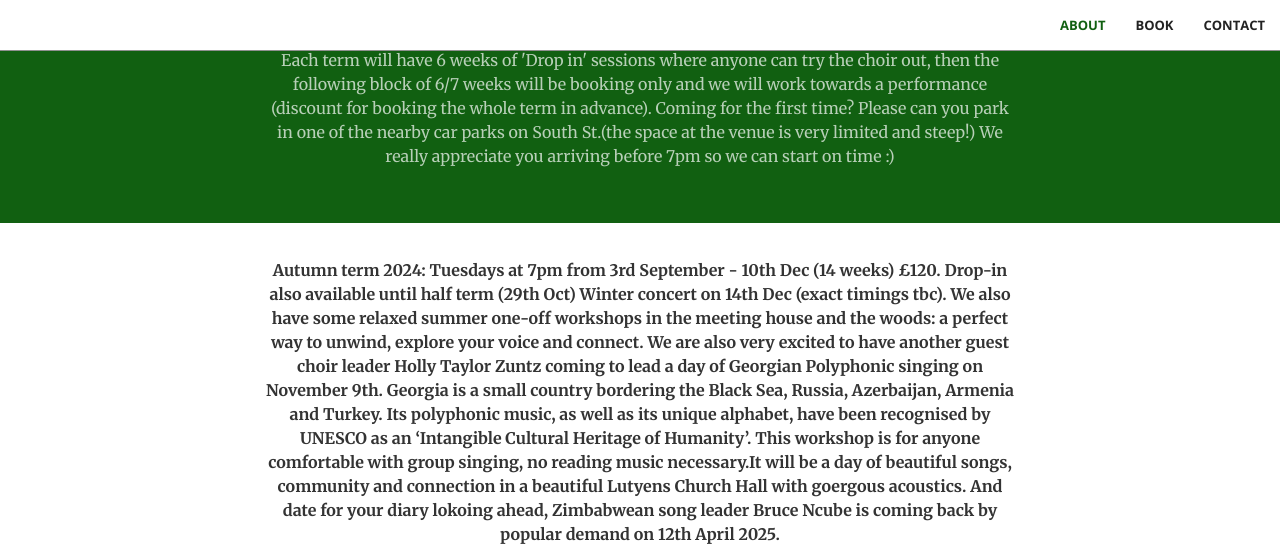
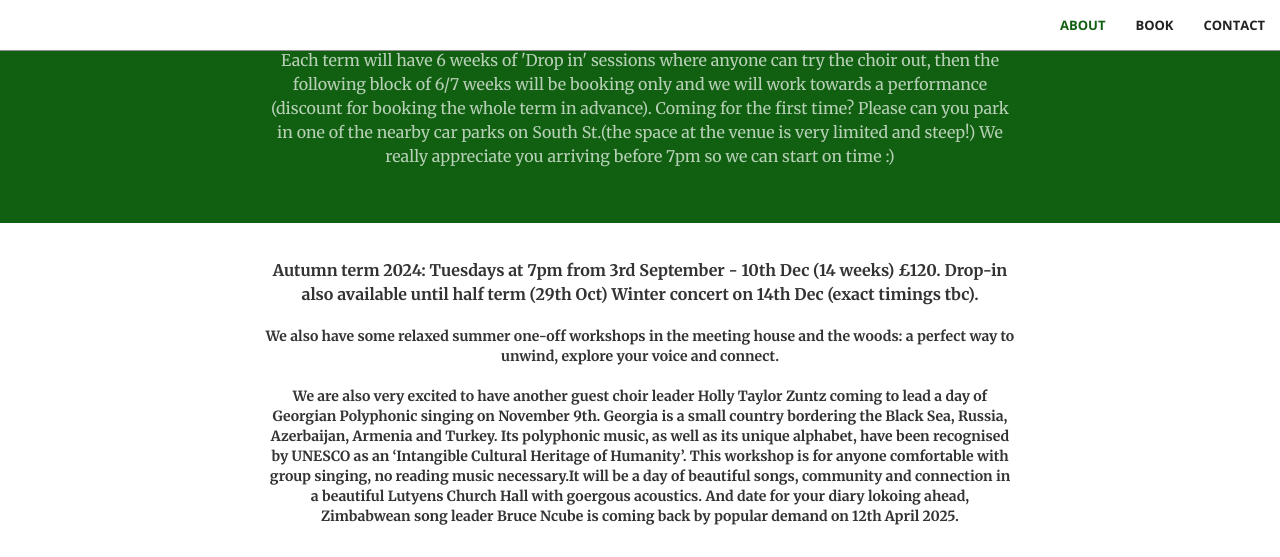
Before and after one commit to thewildchoir/thewildchoir-website, a Jekyll site: the page built from index.html, in a window 1280 px wide and 900 px high, scrolled down 1095 px, cut to the strip 0-557 px from the top of the window. Built offline with Jekyll 4.4.1, drawn with Linux system fonts in a browser that asks for light colours.

Commit message:
Update booking.html
paras

```diff
--- a/_includes/booking.html
+++ b/_includes/booking.html
@@ -2,7 +2,9 @@
     <div class="container">
        <div class="row">
             <div class="col-lg-8 col-lg-offset-2 text-center">
-                <p class="text-book"><b> Autumn term 2024: Tuesdays at 7pm from 3rd September - 10th Dec (14 weeks) £120. Drop-in also available until half term (29th Oct) Winter concert on 14th Dec (exact timings tbc). We also have some relaxed summer one-off workshops in the meeting house and the woods: a perfect way to unwind, explore your voice and connect. We are also very excited to have another guest choir leader Holly Taylor Zuntz coming to lead a day of Georgian Polyphonic singing on November 9th. Georgia is a small country bordering the Black Sea, Russia, Azerbaijan, Armenia and Turkey. Its polyphonic music, as well as its unique alphabet, have been recognised by UNESCO as an ‘Intangible Cultural Heritage of Humanity’. This workshop is for anyone comfortable with group singing, no reading music necessary.It will be a day of beautiful songs, community and connection in a beautiful Lutyens Church Hall with goergous acoustics. And date for your diary lokoing ahead, Zimbabwean song leader Bruce Ncube is coming back by popular demand on 12th April 2025.  </p
+                <p class="text-book"><b> Autumn term 2024: Tuesdays at 7pm from 3rd September - 10th Dec (14 weeks) £120. Drop-in also available until half term (29th Oct) Winter concert on 14th Dec (exact timings tbc). </p>
+                We also have some relaxed summer one-off workshops in the meeting house and the woods: a perfect way to unwind, explore your voice and connect.</p>
+                We are also very excited to have another guest choir leader Holly Taylor Zuntz coming to lead a day of Georgian Polyphonic singing on November 9th. Georgia is a small country bordering the Black Sea, Russia, Azerbaijan, Armenia and Turkey. Its polyphonic music, as well as its unique alphabet, have been recognised by UNESCO as an ‘Intangible Cultural Heritage of Humanity’. This workshop is for anyone comfortable with group singing, no reading music necessary.It will be a day of beautiful songs, community and connection in a beautiful Lutyens Church Hall with goergous acoustics. And date for your diary lokoing ahead, Zimbabwean song leader Bruce Ncube is coming back by popular demand on 12th April 2025.  </p
 <script async
   src="https://js.stripe.com/v3/buy-button.js">
 </script>
```
